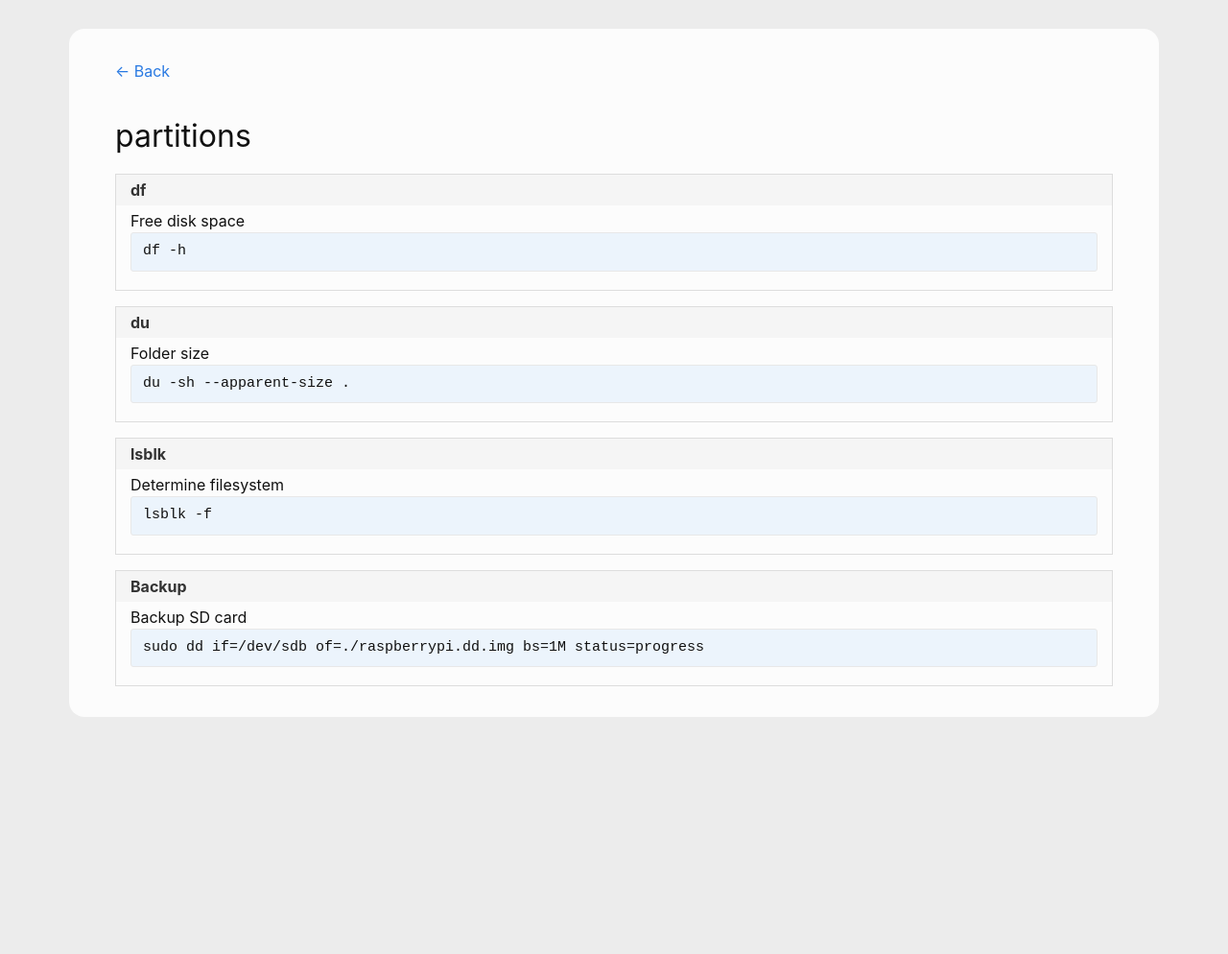
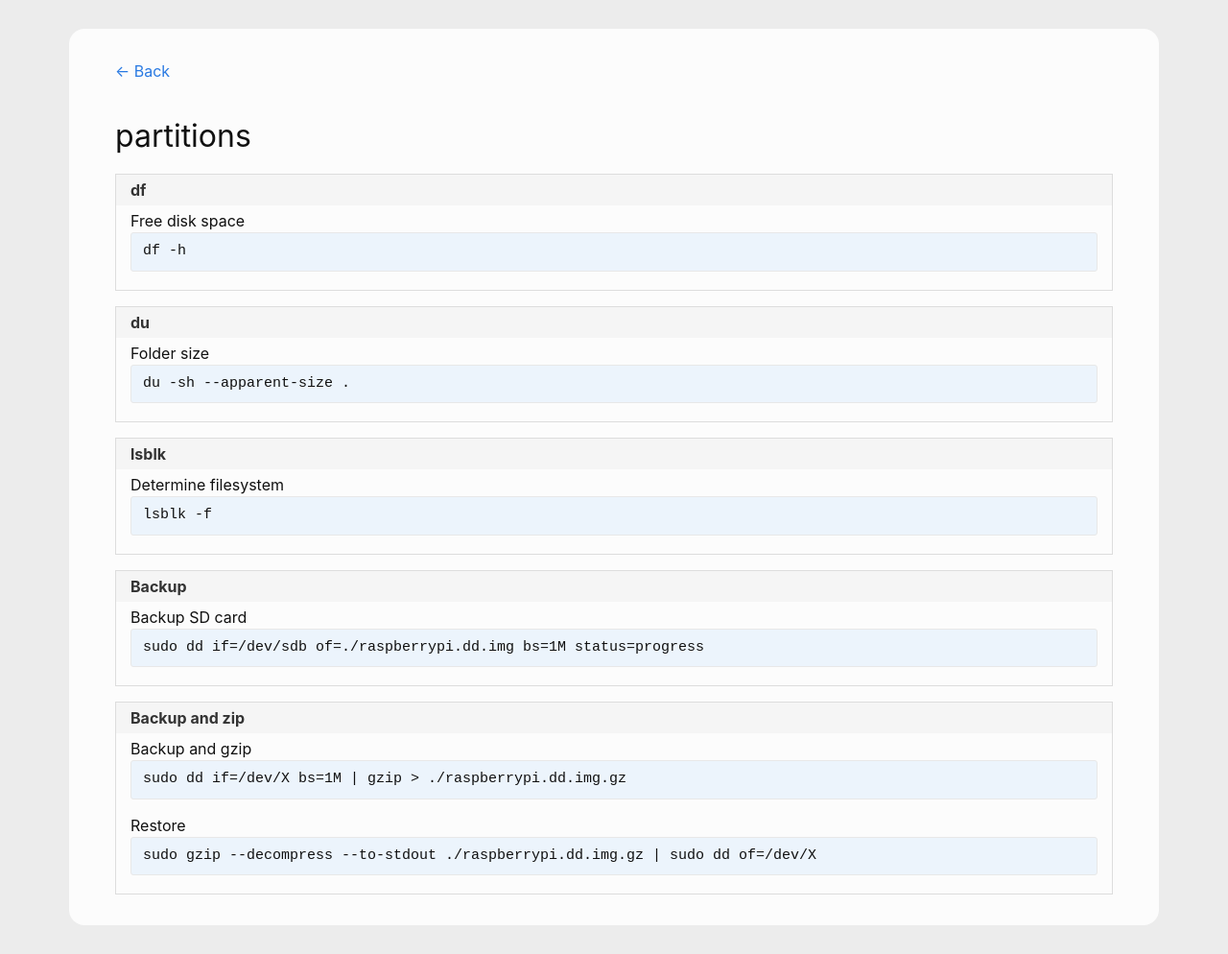
Before and after one commit to andreas-mausch/cheatsheets, a Jekyll site: the page built from _cheatsheets/partitions.md, in a window 1280 px wide. Shown: the whole page at 96% size. Built offline with Jekyll 4.4.1, drawn with Linux system fonts in a browser that asks for light colours; before the commit the page ends 900 px from its top, so only the background shows below that.

Commit message:
dd: Backup sd card with gzip

```diff
--- a/_cheatsheets/partitions.md
+++ b/_cheatsheets/partitions.md
@@ -14,4 +14,8 @@ section:
   - name: Backup
     commands:
       Backup SD card: sudo dd if=/dev/sdb of=./raspberrypi.dd.img bs=1M status=progress
+  - name: Backup and zip
+    commands:
+      Backup and gzip: sudo dd if=/dev/X bs=1M | gzip > ./raspberrypi.dd.img.gz
+      Restore: sudo gzip --decompress --to-stdout ./raspberrypi.dd.img.gz | sudo dd of=/dev/X
 ---
```
